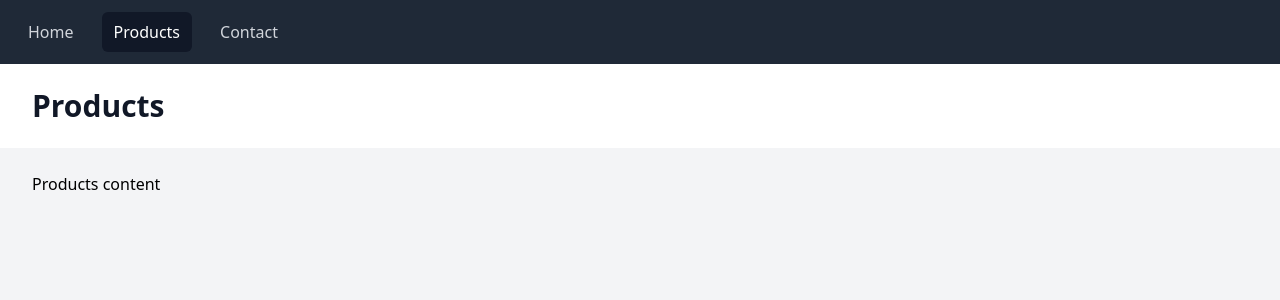
After one commit to gabrielsvpinheiro/php-ecommerce, a PHP site: page /products in a window 1280 px wide. The commit adds this page. Shown: the top 300 px of the page. Run offline with PHP 8.4, Linux system fonts and the light colour scheme; style sheets or scripts are compiled from the project's sources.

Commit message:
feat: implementing new products controller and view

```diff
--- a/public/index.php
+++ b/public/index.php
@@ -9,6 +9,7 @@ $uri = parse_url($uri, PHP_URL_PATH);
 
 $routes = [
     '/' => 'home',
+    '/products' => 'products',
     '/contact' => 'contact',
 ];
 
--- a/resources/views/includes/top-nav.php
+++ b/resources/views/includes/top-nav.php
@@ -6,6 +6,13 @@
                     <?= route_is('/') ? 'bg-gray-900 text-white' : 'text-gray-300' ?>
                     py-2 px-3 leading-lg rounded-md hover:bg-gray-900 transition transition-all duration-[0.5s]">
                 Home
+            </a>
+
+            <a href="/products"
+               class="
+                   <?= route_is('/products') ? 'bg-gray-900 text-white' : 'text-gray-300' ?>
+                   py-2 px-3 leading-lg rounded-md hover:bg-gray-900 transition transition-all duration-[0.5s]">
+                Products
             </a>
 
             <a href="/contact"
--- /dev/null
+++ b/resources/views/products.php
@@ -0,0 +1,11 @@
+<?php require 'includes/head.php' ?>
+<?php require 'includes/top-nav.php' ?>
+<?php require 'includes/header.php' ?>
+
+<main>
+    <div class="mx-auto max-w-7xl py-6 px-8">
+        Products content
+    </div>
+</main>
+
+<?php require 'includes/footer.php' ?>
--- /dev/null
+++ b/src/Controllers/products.php
@@ -0,0 +1,8 @@
+<?php
+
+declare(strict_types=1);
+
+$title = 'Products';
+$heading = $title;
+
+require resource_path('views/products.php');
```
Also changed, not shown: public/contact.php (deleted, +0 -10 lines), src/Greetings.php (deleted, +0 -13 lines).
